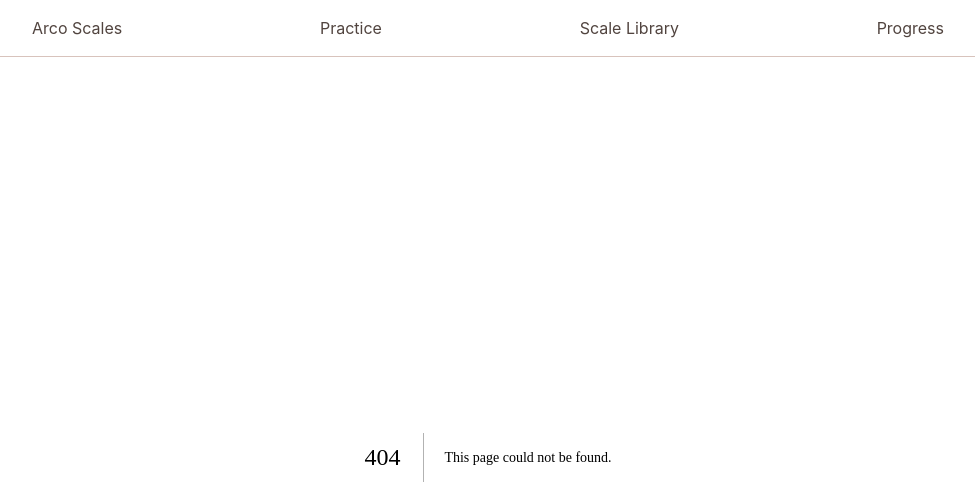
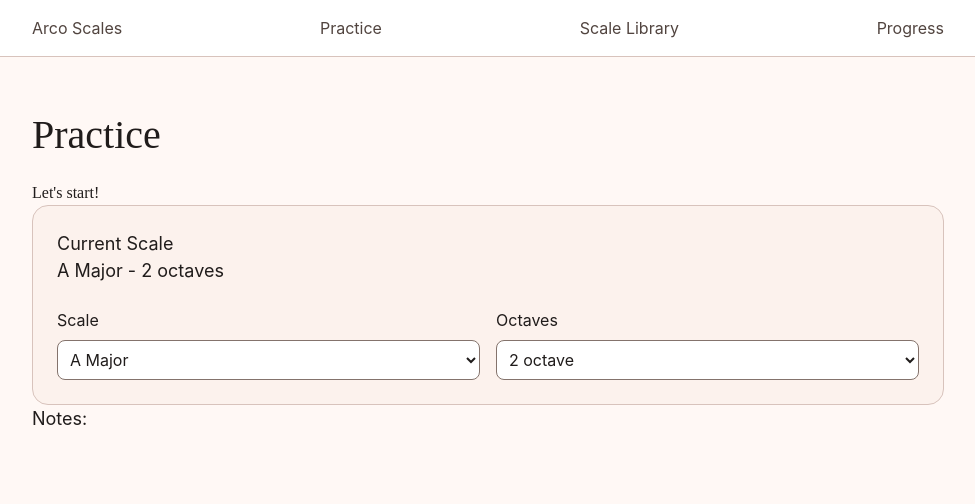
Before and after one commit to Caleb0206/arco-scales, a Next.js app: page /practice in a window 1280 px wide. Before the commit this address had no page. Shown: the top 504 px of the page, without its empty margins (152-1127 px from the left). Built offline with nearby package versions, Linux system fonts and the light colour scheme.

Commit message:
started work on practice page

```diff
--- a/app/globals.css
+++ b/app/globals.css
@@ -1,16 +1,7 @@
 @import "tailwindcss";
 @import "./tokens.css";
 
-@theme inline {
-  --color-background: var(--md-sys-color-background);
-  --color-foreground: var(--md-sys-color-on-background);
-  --color-primary: var(--md-sys-color-primary);
-  --color-secondary: var(--md-sys-color-secondary);
-  --color-tertiary: var(--md-sys-color-tertiary);
-
-  --font-sans: var(--font-body);
-  --font-heading: var(--font-heading);
-}
+/* Default Mobile Layout */
 
 * {
   box-sizing: border-box;
@@ -57,8 +48,8 @@ p {
 
 .site-nav {
   display: flex;
-  align-items: center;
-  justify-content: space-between;
+  align-items: column;
+  align-items: flex-start;
   gap: var(--space-4);
   max-width: 60rem;
   margin: var(--space-0) auto;
@@ -77,21 +68,21 @@ p {
   text-decoration: underline;
 }
 
-/* Home-page cards */
+/* Home-page cards - default mobile */
 
 .card-row {
   display: flex;
-  flex-wrap: wrap;
+  flex-direction: column;
   gap: var(--space-4);
 }
 
 .card {
   display: flex;
-  flex: 1 1 12rem;
+  flex: 1 1 auto;
   flex-direction: column;
   justify-content: space-between;
-  min-height: 15rem;
-  padding: var(--space-5);
+  min-height: 5rem;
+  padding: var(--space-4);
   border: var(--border-1) solid var(--md-sys-color-outline-variant);
   border-radius: var(--radius-2);
   background: var(--md-sys-color-surface-container-lowest);
@@ -126,13 +117,67 @@ p {
   margin-bottom: var(--space-2);
 }
 
-@media (max-width: 40rem) {
+/* Practice Page */
+.practice-selector {
+  display: flex;
+  flex-direction: column;
+  gap: var(--space-5);
+  padding: var(--space-5);
+  border: var(--border-1) solid var(--md-sys-color-outline-variant);
+  border-radius: var(--radius-2);
+  background: var(--md-sys-color-surface-container-low);
+}
+
+.selector-controls {
+  display: flex;
+  flex-direction: column;
+  gap: var(--space-4);
+}
+
+.selector-field {
+  display: flex;
+  flex: 1;
+  flex-direction: column;
+  gap: var(--space-2);
+  color: var(--md-sys-color-on-surface);
+  font-family: var(--font-body);
+}
+
+.selector-field select {
+  width: 100%;
+  min-height: 2rem;
+  padding: var(--space-2);
+  border: var(--border-1) solid var(--md-sys-color-outline);
+  border-radius: var(--radius-1);
+  background: var(--md-sys-color-surface-container-lowest);
+  color: var(--md-sys-color-on-surface);
+  font-family: var(--font-body);
+}
+
+.selector-field select:focus-visible {
+  outline: 0.2rem solid var(--md-sys-color-tertiary);
+}
+
+@media only screen and (min-width: 40rem) {
   .site-nav {
-    align-items: flex-start;
-    flex-direction: column;
+    align-items: center;
+    flex-direction: row;
+    justify-content: space-between;
+  }
+
+  .card-row {
+    flex-direction: row;
+    flex-wrap: wrap;
   }
 
   .card {
-    flex-basis: 100%;
+    flex: 1 1 12rem;
+    flex-wrap: wrap;
+    padding: var(--space-5);
+    min-height: 12rem;
+  }
+
+  .selector-controls {
+    flex-direction: row;
   }
 }
--- /dev/null
+++ b/app/practice/page.tsx
@@ -0,0 +1,22 @@
+
+import Image from "next/image";
+import Card from "@/components/Card";
+import ScaleSelector from "@/components/practice/ScaleSelector";
+import KeySignatureInfo from "@/components/practice/KeySignatureInfo";
+
+export default function Practice() {
+
+    return (
+        <div className="background">
+            <main>
+                <div>
+                    <h1>Practice</h1>
+                    <h2>Let's start!</h2>
+
+                    <ScaleSelector />
+                    <KeySignatureInfo />
+                </div>
+            </main>
+        </div>
+    );
+}
--- /dev/null
+++ b/app/progress/page.tsx
@@ -0,0 +1,13 @@
+import Card from "@/components/Card";
+
+export default function Progress() {
+    return (
+        <div className="background">
+            <main>
+                <div>
+                    <h1>Progress</h1>
+                </div>
+            </main>
+        </div>
+    );
+}
--- /dev/null
+++ b/app/scales/page.tsx
@@ -0,0 +1,14 @@
+import Image from "next/image";
+import Card from "@/components/Card";
+
+export default function Scales() {
+    return (
+        <div className="background">
+            <main>
+                <div>
+                    <h1>Scale Library</h1>
+                </div>
+            </main>
+        </div>
+    );
+}
--- /dev/null
+++ b/components/practice/KeySignatureInfo.tsx
@@ -0,0 +1,22 @@
+const scaleOptions = [
+    "A Major",
+    "B Major",
+    "C Major",
+    "D Major",
+    "E Major",
+    "F Major",
+    "G Major",
+    "A Minor",
+    "B Minor",
+    "C Minor",
+    "D Minor",
+    "E Minor",
+    "F Minor",
+    "G Minor",
+];
+export default function KeySignatureInfo() {
+
+    return (
+        <p>Notes: </p>
+    );
+}
--- /dev/null
+++ b/components/practice/ScaleSelector.tsx
@@ -0,0 +1,67 @@
+"use client";
+import { useState } from "react";
+
+const scaleOptions = [
+    "A Major",
+    "B Major",
+    "C Major",
+    "D Major",
+    "E Major",
+    "F Major",
+    "G Major",
+    "A Minor",
+    "B Minor",
+    "C Minor",
+    "D Minor",
+    "E Minor",
+    "F Minor",
+    "G Minor",
+];
+export default function ScaleSelector() {
+
+
+    const [selectedScale, setSelectedScale] = useState("A Major");
+    const [selectedOctaves, setSelectedOctaves] = useState(2);
+
+    return (
+        <section className="practice-selector" aria-labelledby="current-scale-heading">
+
+            <div className="current-scale-display">
+                <p id="current-scale-heading" className="current-scale-label">
+                    Current Scale
+                </p>
+                <p className="current-scale-value">
+                    {selectedScale} - {selectedOctaves}{" "}
+                    {selectedOctaves === 1 ? "octave" : "octaves"}
+                </p>
+
+            </div>
+            <div className="selector-controls">
+                <label className="selector-field" htmlFor="scale">
+                    Scale
+                    <select id="scale" value={selectedScale} onChange={(event) => setSelectedScale(event.target.value)}>
+                        {scaleOptions.map((scale) => (
+                            <option key={scale} value={scale}>
+                                {scale}
+                            </option>
+                        ))}
+                    </select>
+                </label>
+                <label className="selector-field" htmlFor="octaves">
+                    Octaves
+                    <select
+                        id="octaves"
+                        value={selectedOctaves}
+                        onChange={(event) =>
+                            setSelectedOctaves(Number(event.target.value))
+                        }
+                    >
+                        <option value={1}>1 octave</option>
+                        <option value={2}>2 octave</option>
+
+                    </select>
+                </label>
+            </div>
+        </section>
+    );
+}
```
